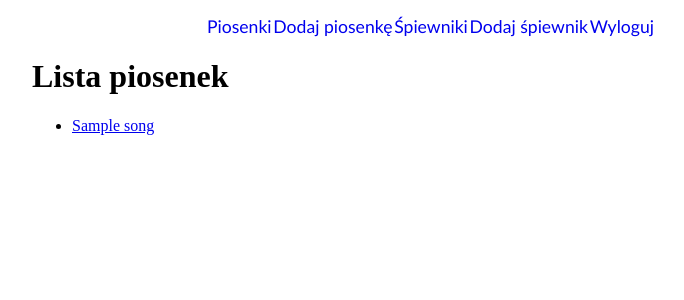
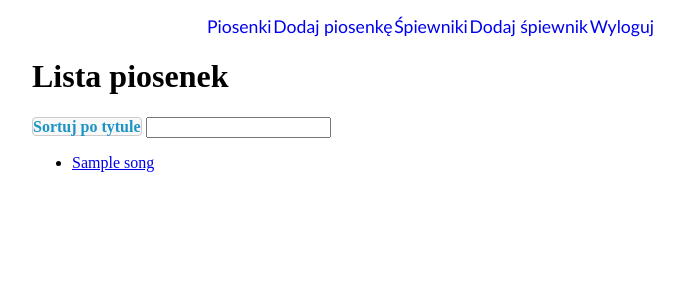
Before and after one commit to pazur/wpp, a Django app: page /songbook/song_list/ in a window 1280 px wide. Shown: the top 300 px of the page, without its empty margins (108-792 px from the left). Run offline with Django 3.2, Linux system fonts and the light colour scheme; a user stored in the database is signed in; tables that the repository leaves empty hold one stand-in row (values such as "Sample post"); parts of the project's set-up code (start-up, migrations or seed data) failed here and were passed over; some libraries are stand-ins or nearby versions.

Commit message:
Add listjs to song list.

```diff
--- a/songbook/templates/songbook/song_list.html
+++ b/songbook/templates/songbook/song_list.html
@@ -1,9 +1,18 @@
 {% extends 'base.html' %}
+{% block extra-head %}
+    {{  block.super }}
+    <script type="text/javascript" src="{{ STATIC_URL }}vendor/list.min.js"></script>
+    <script type="text/javascript" src="{{ STATIC_URL }}songlist.js"></script>
+{% endblock %}
 {% block page_title %}Lista piosenek{% endblock %}
 {% block content %}
-    <ul>
-        {% for object in object_list %}
-            <li><a href='{% url song pk=object.pk%}'>{{ object }}</a></li>
-        {% endfor %}
-    </ul>
+    <div id="songs" class="songs-list">
+        <span class="sort ui-state-default ui-corner-all" data-sort="title">Sortuj po tytule</span>
+        <input class="search" data-columns='title'/>
+        <ul class="list">
+            {% for object in object_list %}
+                <li><a href='{% url song pk=object.pk%}' class="title">{{ object }}</a></li>
+            {% endfor %}
+        </ul>
+    </div>
 {% endblock %}
--- /dev/null
+++ b/wpp/static/songlist.js
@@ -0,0 +1,11 @@
+$(function(){
+    function initListJs(){
+        var options = {
+            valueNames: ['title']
+        };
+
+        var library = new List('songs', options);
+    }
+    $(".sort").disableSelection();
+    initListJs();
+});
```
